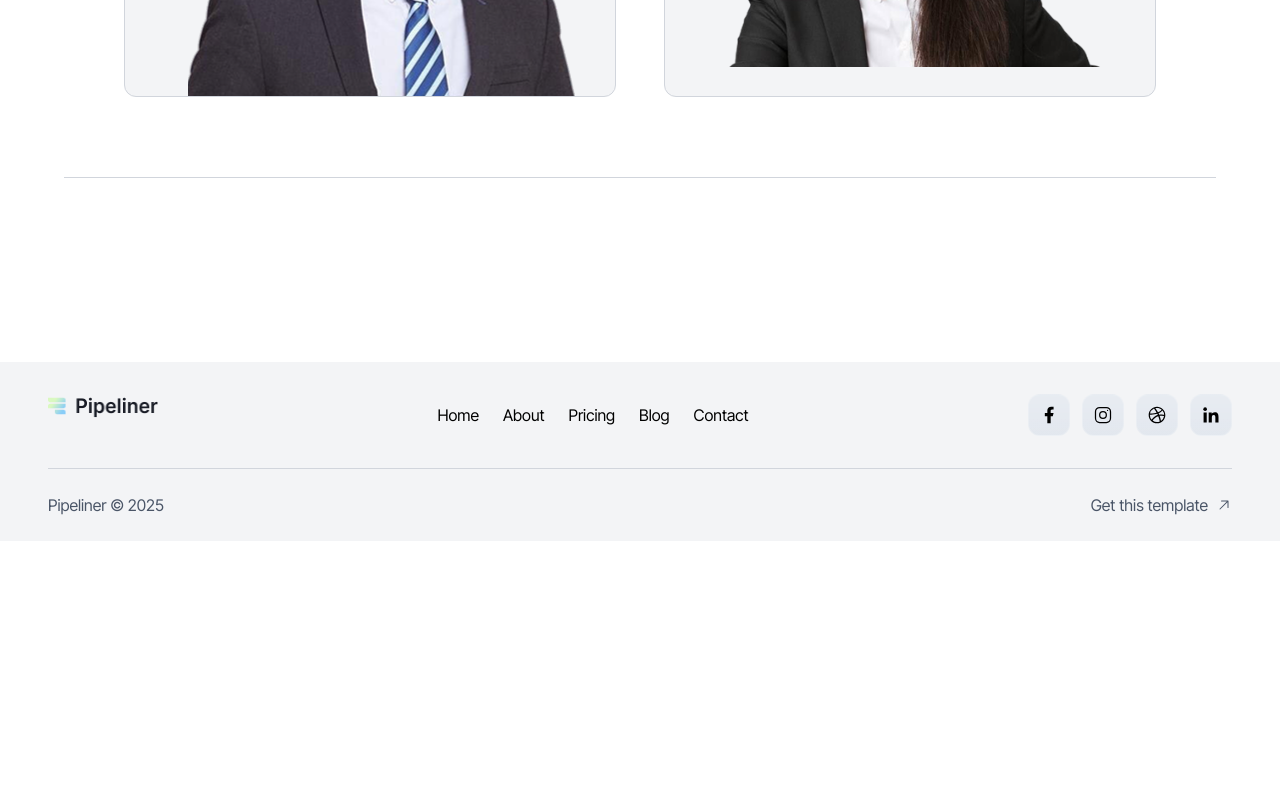
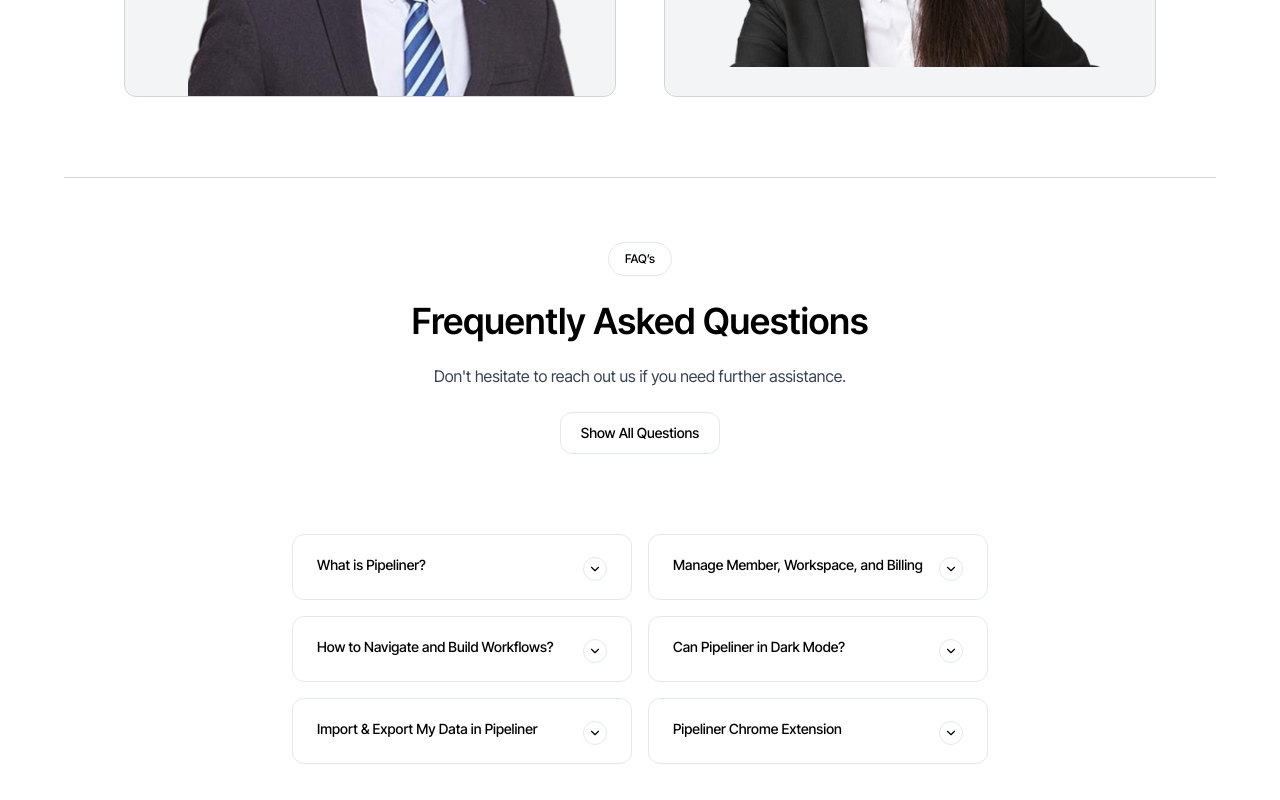
Before and after one commit to KyuzenDev/dipa-pipeliner, a Next.js app: page /about in a window 1280 px wide. Shown: the part 1980-2780 px from the top of the page. Before the commit the page ends 2521 px from the top, so only its background shows below. Built offline with nearby package versions, Linux system fonts and the light colour scheme.

Commit message:
Update page.tsx

```diff
--- a/src/app/about/page.tsx
+++ b/src/app/about/page.tsx
@@ -1,6 +1,7 @@
 import CEO from "@/components/about/components/card/ceoCard";
 import GuidedCard from "@/components/about/components/card/guidedCard";
 import { Badge } from "@/components/ui/badge";
+import FeaturesFAQ from "@/components/pipeliner-homepage/components/features/featuresFAQ";
 
 export default function About() {
     return (
@@ -39,6 +40,7 @@
                     We transform big ideas into smart solutions for today&apos;s teams.
                     </p>
                     <CEO />
+                    <FeaturesFAQ />
                 </div>
             </div>
         </div>
```
